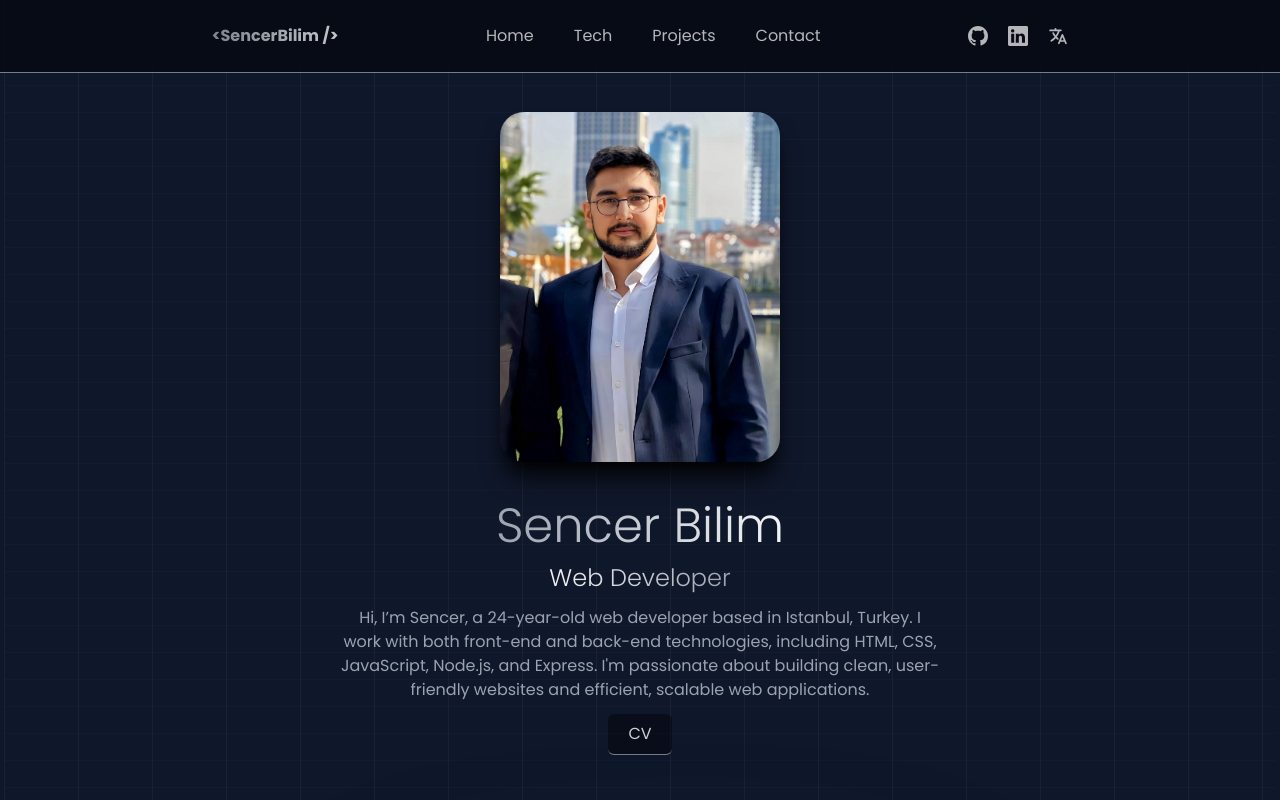
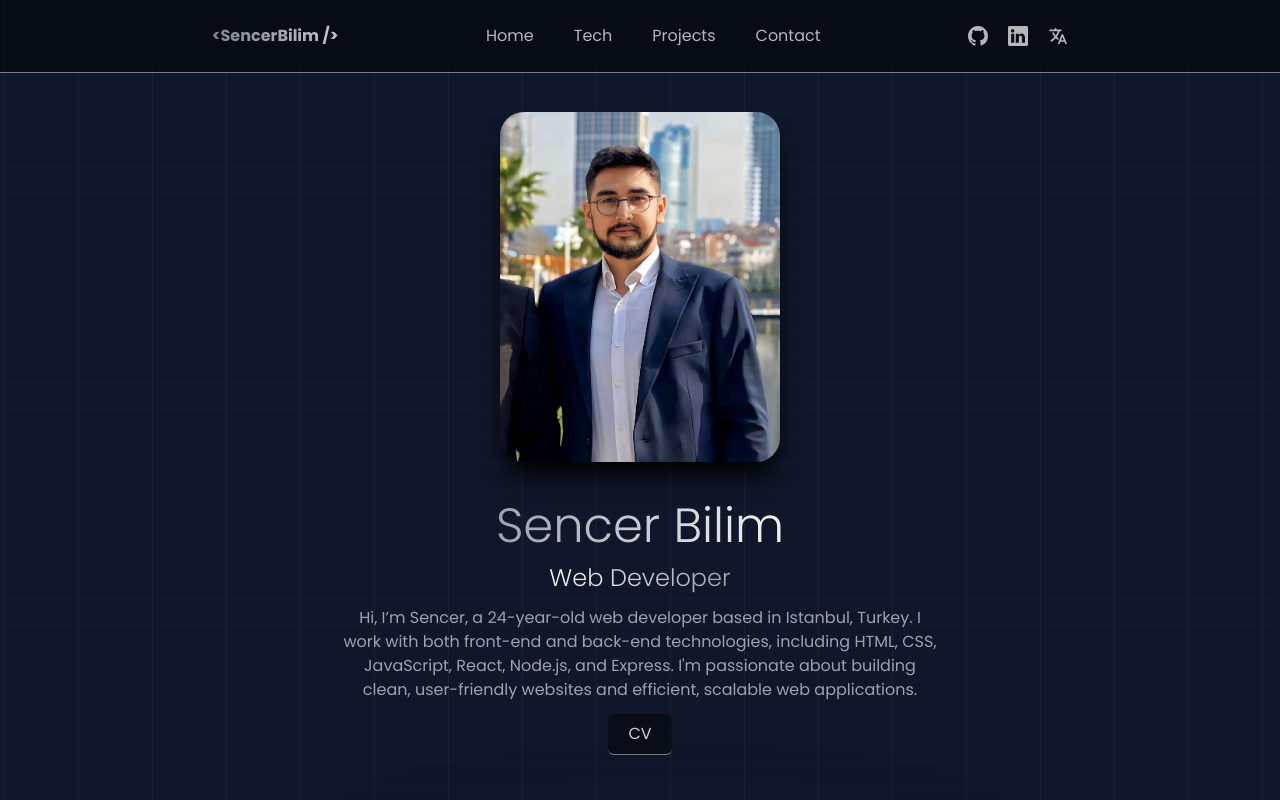
Before and after one commit to SencerBilim/portfolio-website, a React (Vite) app: page / in a window 1280 px wide. Shown: the top 800 px of the page. Built offline with nearby package versions, Linux system fonts and the light colour scheme.

Commit message:
About text change

```diff
--- a/src/i18n.js
+++ b/src/i18n.js
@@ -12,7 +12,7 @@ const resources = {
       "Let's Get in Touch!": "Let's Get in Touch!",
       "Send Me an Email": "Send Me an Email",
       "I'm always open to new opportunities and collaborations. Feel free to reach out via email!": "I'm always open to new opportunities and collaborations. Feel free to reach out via email!",
-      "About" : "Hi, I’m Sencer, a 24-year-old web developer based in Istanbul, Turkey. I work with both front-end and back-end technologies, including HTML, CSS, JavaScript, Node.js, and Express. I'm passionate about building clean, user-friendly websites and efficient, scalable web applications.",
+      "About" : "Hi, I’m Sencer, a 24-year-old web developer based in Istanbul, Turkey. I work with both front-end and back-end technologies, including HTML, CSS, JavaScript, React, Node.js, and Express. I'm passionate about building clean, user-friendly websites and efficient, scalable web applications.",
       "GitHub Repository": "GitHub Repository",
       "projects": {
         "repDiary": {
@@ -53,7 +53,7 @@ const resources = {
       "Send Me an Email": "Bana E-posta Gönder",
       "Let's Get in Touch!": "Hadi İletişime Geçelim!",
       "I'm always open to new opportunities and collaborations. Feel free to reach out via email!": "Her zaman yeni fırsatlara ve işbirliklerine açığım. E-posta yoluyla bana ulaşmaktan çekinmeyin!",
-      "About": "Merhaba ben Sencer, İstanbul'da yaşayan 24 yaşında bir web geliştiricisiyim. HTML, CSS, JavaScript, Node.js ve Express dahil olmak üzere hem ön uç hem de arka uç teknolojileriyle çalışıyorum. Hızlı, kullanıcı dostu ve verimli web siteleri oluşturma konusunda tutkuluyum.",
+      "About": "Merhaba ben Sencer, İstanbul'da yaşayan 24 yaşında bir web geliştiricisiyim. HTML, CSS, JavaScript, React, Node.js ve Express dahil olmak üzere hem ön uç hem de arka uç teknolojileriyle çalışıyorum. Hızlı, kullanıcı dostu ve verimli web siteleri oluşturma konusunda tutkuluyum.",
       "GitHub Repository": "GitHub Deposu",
       "projects": {
         "repDiary": {
```
